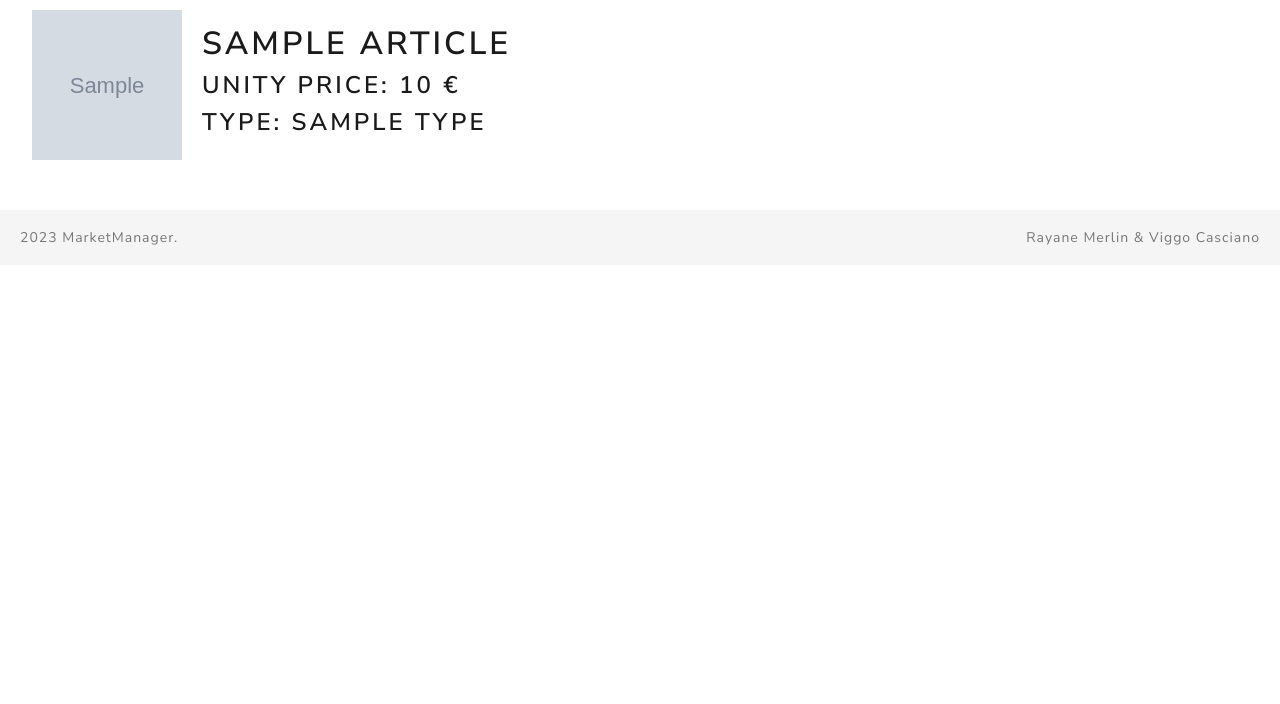
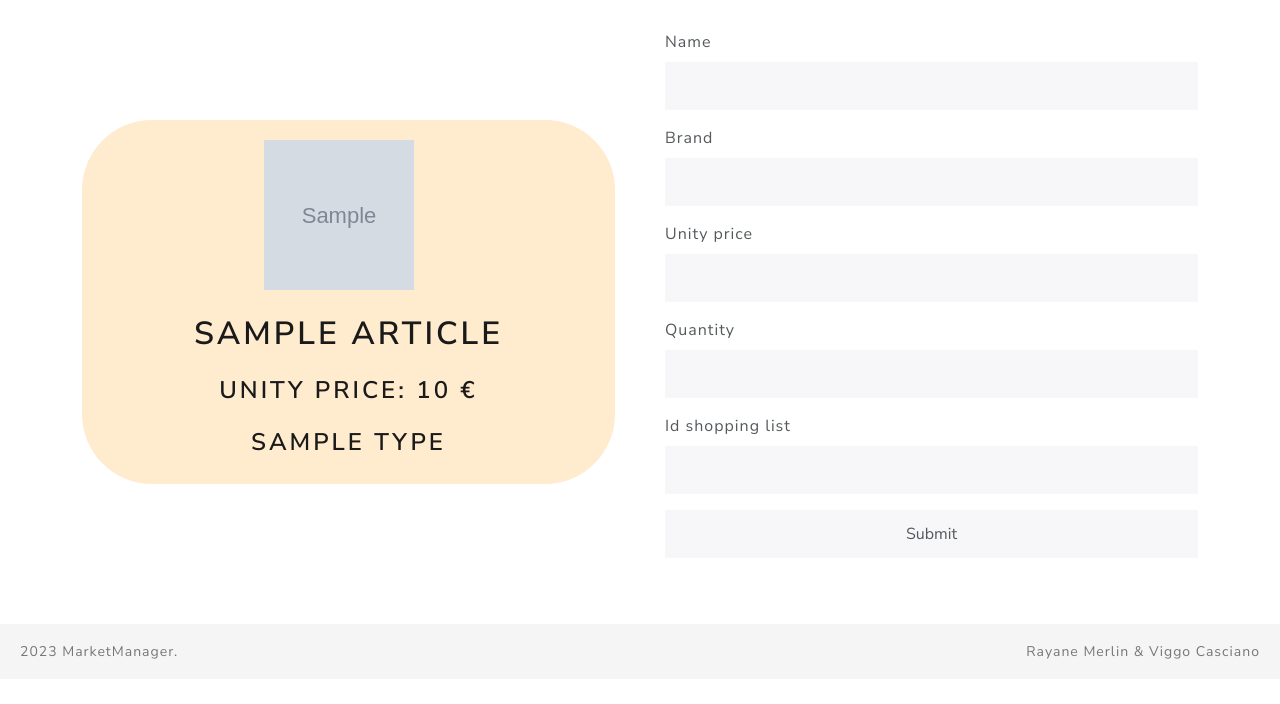
Before and after one commit to rayaaaneee/MarketManager, a Symfony app: template templates/page/article.show.html.twig in a window 1280 px wide. Shown: the part 96-800 px from the top of the page. Run offline with Twig, Linux system fonts and the light colour scheme; the template is opened without the code that fills it: most values are stand-ins (such as "Sample title", 1, 10 or a date in 2020); grey boxes marked "Sample" are stand-in pictures; form fields are guessed from the names that the template uses; some libraries are stand-ins or nearby versions.

Commit message:
End form article in list

```diff
--- a/src/Form/UserConnectionFormType.php
+++ b/src/Form/UserConnectionFormType.php
@@ -15,6 +15,11 @@ class UserConnectionFormType extends AbstractType
     {
         $builder
             ->setAttributes(['class' => 'form-signin'])
+            ->add('Name', null, [
+                'label' => 'Name',
+                'attr' => ['class' => 'form-control', 'id' => 'floatingName', 'placeholder' => 'Your name'],
+                'required' => true,
+            ])
             ->add('Surname', null, [
                 'label' => 'Surname',
                 'attr' => ['class' => 'form-control', 'id' => 'floatingSurname', 'placeholder' => 'Your surname'],
--- a/templates/navbar.html.twig
+++ b/templates/navbar.html.twig
@@ -13,7 +13,6 @@
   .name-menu-container {
     display: flex;
     align-items: center;
-    margin-right: 10px;
     color: white;
     margin-top:14px;
   }
@@ -37,6 +36,24 @@
     width: 100%;
     margin: 0;
     padding: 0;
+  }
+
+  .nav-text-right {
+    display: flex;
+    align-items: center;
+    justify-content: center;
+    flex-direction: row;
+  }
+  .me-auto {
+    margin-left: 0 !important;
+  }
+
+  .hello-text-image-container {
+    display: flex;
+    align-items: center;
+    justify-content: center;
+    flex-direction: row;
+    column-gap: 7px;
   }
 </style>
 {% endblock %}
@@ -69,8 +86,13 @@
           </li>
         </ul>
         {% if app.session.get('id') %}
-          <p class="name-menu-container">Hello {{ app.session.get('Surname') }}</p>
-          <a href="{{ path('disconnect') }}" type="button" class="btn btn-primary">Disconnect</a>
+          <div class="nav-text-right">
+            <div class="hello-text-image-container">
+              <img class="hello-image" src="{{ asset('img/hello.png') }}" alt="hello" draggable="false" width="25" height="25">
+              <p class="name-menu-container">Hello {{ app.session.get('Surname') }}</p>
+            </div>
+            <a href="{{ path('disconnect') }}" type="button" class="btn btn-primary">Disconnect</a>
+          </div>
         {% else %}
           <a href="{{ path('connect') }}" type="button" class="btn btn-primary">Connect</a>
           <a href="{{ path('register') }}"type="button" class="btn btn-primary">Sign Up</a>
--- a/templates/page/article.show.html.twig
+++ b/templates/page/article.show.html.twig
@@ -11,25 +11,90 @@
   .container {
     display: flex;
     align-items: center;
-    margin-left : 20px;
     margin-top : 10px;
+    margin-top: 30px;
+    column-gap: 50px;
   }
-
   .container img {
     width: 150px;
     height: 150px;
     margin-right: 20px;
+  }
+
+  .text-container {
+    display: flex;
+    flex-direction: column;
+    row-gap: 15px;
+  }
+
+  .required::after {
+    content: "*";
+    color: red;
+    margin-left: 5px;
+  }
+
+  .text-container > * {
+    text-align: center;
+  }
+
+  .form-container {
+    width: 100%;
+    height: fit-content;
+  }
+
+  .form-inline, .form-inline > * {
+    display: flex;
+    flex-direction: column;
+    row-gap: 15px;
+  }
+
+  button[type="submit"] {
+    display: flex;
+    justify-content: center;
+    align-items: center;
+    cursor: pointer;
+    margin-top: 15px;
+  }
+
+  button[type="submit"]:hover {
+    background-color: #2d2d2d;
+    color: white;
+  }
+
+  .article-show {
+    width: 100%;
+    height: 100%;
+    display: flex;
+    flex-direction: column;
+    row-gap: 25px;
+    justify-content: center;
+    align-items: center;
+    background-color: blanchedalmond;
+    border-radius: 70px;
+    padding: 20px 0;
   }
 </style>
 {% endblock %}
 
 
 <div class = "container">
-  <img src="{{ asset('img/article/' ~ article.image) }}" alt="{{ article.name }}" draggable="false">
-  <div class="text-container">
-    <h1>{{ article.Name }}</h1>
-    <h3>Unity Price: {{ article.UnityPrice }} €</h3>
-    <h3>Type: {{ article.Type.name }}</h3>
+  <div class="article-show">
+    <img src="{{ asset('img/article/' ~ article.image) }}" alt="{{ article.name }}" draggable="false">
+    <div class="text-container">
+      <h1>{{ article.Name }}</h1>
+      <h3>Unity Price: {{ article.UnityPrice }} €</h3>
+      <h3>{{ article.Type.name }}</h3>
+    </div>
+  </div>
+  <div class="form-container">
+    {{ form_start(articleInListForm) }}
+      {{ form_row(articleInListForm.name) }}
+      {{ form_row(articleInListForm.brand) }}
+      {{ form_row(articleInListForm.unityPrice) }}
+      {{ form_row(articleInListForm.quantity) }}
+      {{ form_row(articleInListForm.idShoppingList) }}
+      {{ form_row(articleInListForm.submit) }}
+    {{ form_end(articleInListForm) }}
   </div>
 </div>
 {{ include ('footer.html.twig') }}
--- a/templates/page/connect.html.twig
+++ b/templates/page/connect.html.twig
@@ -42,8 +42,8 @@
 <main>
     {{ form_start(connectionForm) }}
         <h1>Connection</h1>
+        {{ form_row(connectionForm.Name) }}
         {{ form_row(connectionForm.Surname) }}
-
         {{ form_row(connectionForm.Password) }}
         <button type="submit" class="btn btn-primary">Sign In</button>
     {{ form_end(connectionForm) }}
```
Also changed, not shown: src/Controller/ArticleController.php (+11 -2 lines), src/Form/ArticleInListFormType.php (+84 -5 lines), public/img/hello.png (added), public/img/home.png (added).
